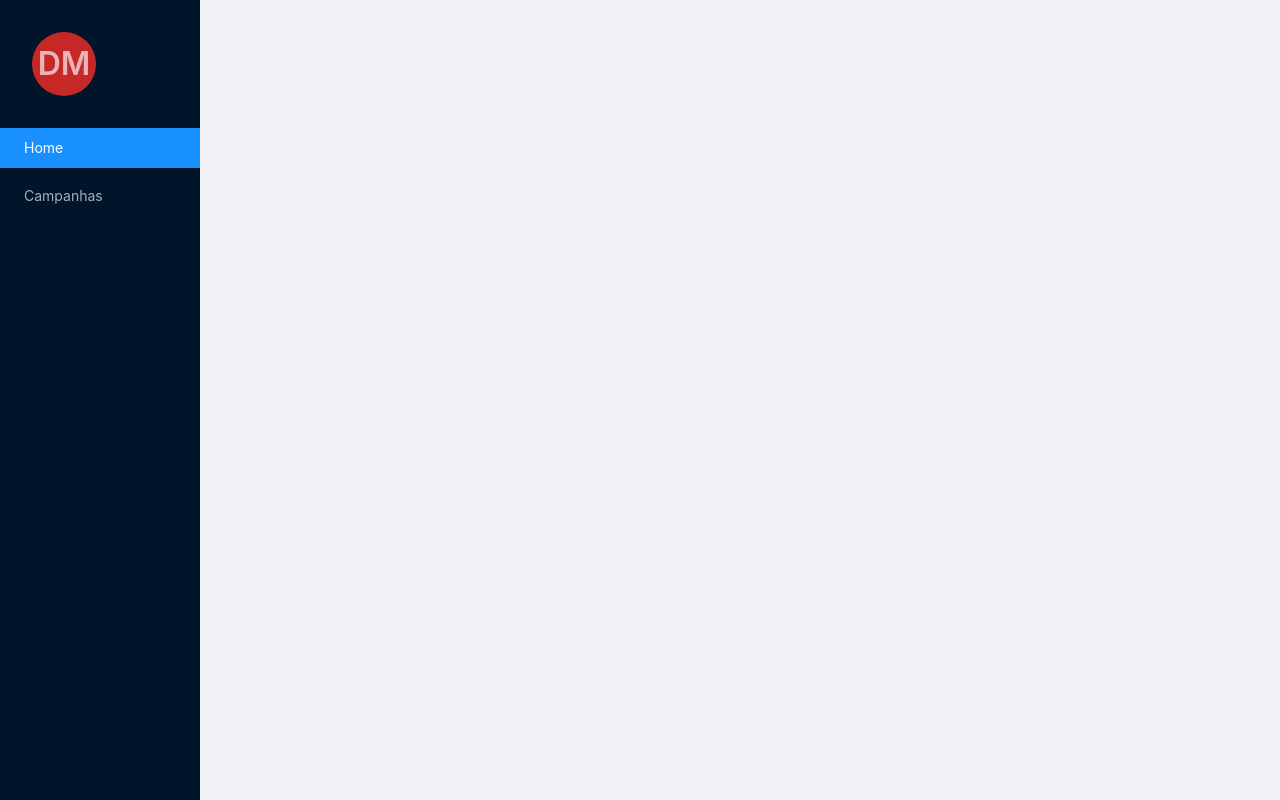
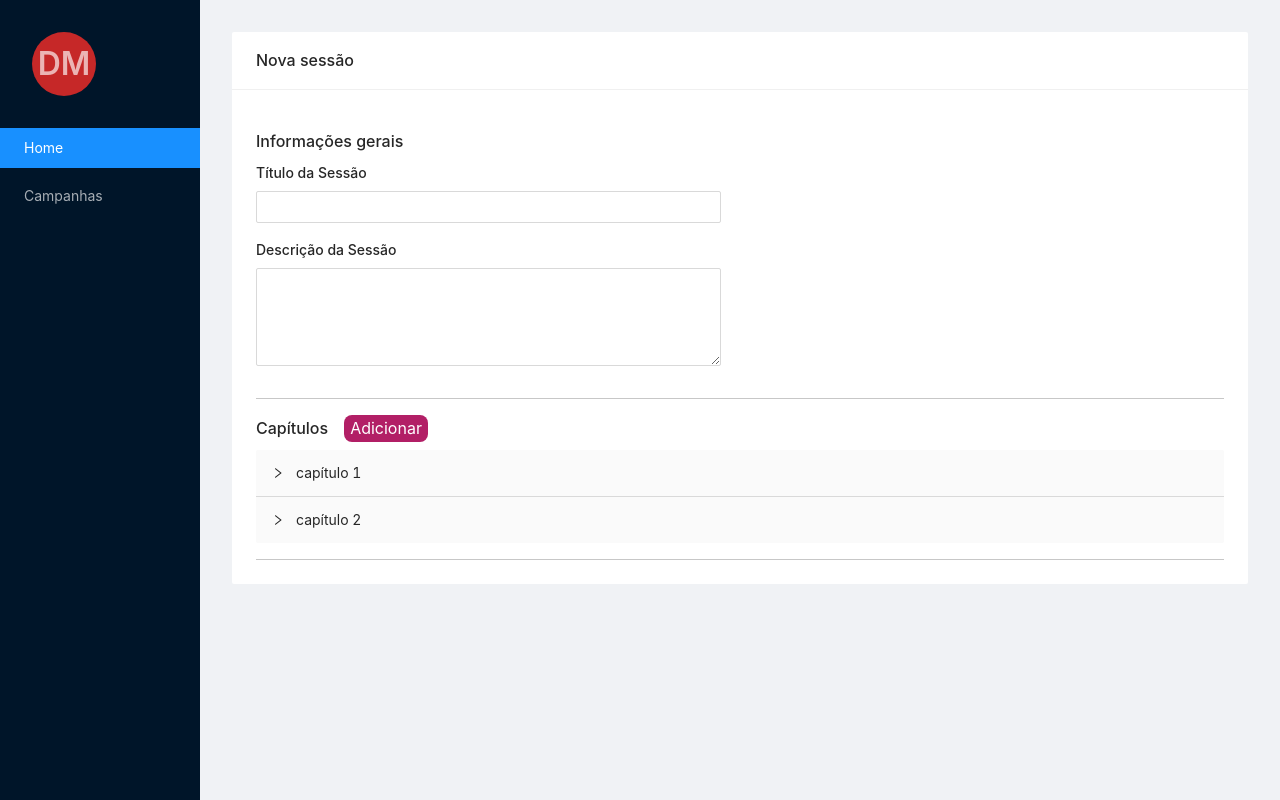
Before and after one commit to Arthuzuga/master-dashboard, a React (Create React App) app: page /sessions/newSession in a window 1280 px wide. Built offline with nearby package versions, Linux system fonts and the light colour scheme.

Commit message:
WIP/feat(EditSession): add create a new session view

```diff
--- a/src/App.js
+++ b/src/App.js
@@ -3,7 +3,7 @@ import styled from "styled-components";
 import { Layout, Menu } from "antd";
 import { BrowserRouter as Router, Switch, Route, Link } from "react-router-dom";
 
-import { Home, Campains, EditCampain } from "./views";
+import { Home, Campains, EditCampain, EditSession } from "./views";
 import { Drawer } from "./Component";
 import "antd/dist/antd.css";
 
@@ -61,6 +61,7 @@ const App = () => {
         <Route exact path="/" component={Home} />
         <Route path="/campains/:id" component={EditCampain} />
         <Route path="/campains" component={Campains} />
+        <Route path="/sessions/newSession" component={EditSession} />
        </Switch>
       </Wrapper>
      </Content>
--- a/src/mock/npcs.js
+++ b/src/mock/npcs.js
@@ -9,7 +9,20 @@ const npcs = [
   bond: "His wife Matilde and his children, Alex and Shiva",
   flaw: "",
   background: "",
-  affiliation: "",
+  affiliation: "Dragon's Horn Tavern",
+  items: [],
+ },
+ {
+  id: "2",
+  name: "Matilde",
+  age: "45 anos",
+  raceType: "Humano",
+  alignment: "Neutral Good",
+  ideal: "",
+  bond: "Her husband Harold and his children, Alex and Shiva",
+  flaw: "",
+  background: "",
+  affiliation: "Dragon's Horn Tavern",
   items: [],
  },
 ];
--- a/src/mock/sessionList.js
+++ b/src/mock/sessionList.js
@@ -1,3 +1,6 @@
+import npcs from "./npcs";
+import playlist from "./playlist";
+
 const sessions = [
  {
   id: "1",
@@ -6,7 +9,19 @@ const sessions = [
   chapters: [
    {
     id: "1",
-    text: "",
+    text:
+     "Os aventureiros irão se encontrar na taverna Chifre de dragão e irão saber ou pelo taverneiro Harold ou pelo quadro de procurados sobre o caso de desaparecimento de pessoas em Delorá",
+    playlist: playlist
+     .filter((playlist) => playlist.name === "Aventura")
+     .flatMap((music) => music.songs),
+    npcs: npcs,
+    magicItems: [],
+    challengers: [],
+    monsters: [],
+   },
+   {
+    id: "2",
+    text: "Vazio",
     playlist: [],
     npcs: [],
     magicItems: [],
--- a/src/views/EditCampain.js
+++ b/src/views/EditCampain.js
@@ -258,7 +258,7 @@ const EditCampain = () => {
    <CampainSection>
     <h1>
      <span>JOGADORES</span>
-     <DeleteButton onClick={OpenAddPlayerForm}>Adicinar</DeleteButton>
+     <DeleteButton onClick={OpenAddPlayerForm}>Adicionar</DeleteButton>
      <AddPlayerForm
       visible={addPlayerFormVisible}
       onClose={() => setPlayerFormVisible(false)}
@@ -284,7 +284,7 @@ const EditCampain = () => {
     <h1>
      <span>SESSÕES</span>
      <DeleteButton onClick={() => history.push("/sessions/newSession")}>
-      Adicinar
+      Adicionar
      </DeleteButton>
     </h1>
     <Collapse accordion bordered={false}>
@@ -303,7 +303,7 @@ const EditCampain = () => {
     <h1>
      <span>NPCs</span>
      <DeleteButton onClick={() => setNPCFormVisible(true)}>
-      Adicinar
+      Adicionar
      </DeleteButton>
      <AddNPCForm
       visible={addNPCFormVisible}
--- /dev/null
+++ b/src/views/EditSession.js
@@ -0,0 +1,230 @@
+import React, { useState, useEffect } from "react";
+import styled from "styled-components";
+import { Card, Input, Collapse } from "antd";
+import sessionList from "../mock/sessionList";
+
+const mock = {
+ id: "1",
+ title: "As Chamas da Noite",
+ description: "Descrição",
+ chapters: [
+  {
+   id: "1",
+   text: "",
+   playlist: [],
+   npcs: [],
+   magicItems: [],
+   challengers: [],
+   monsters: [],
+  },
+ ],
+};
+
+const { TextArea } = Input;
+const { Panel } = Collapse;
+
+const SessionSection = styled.section`
+ padding: 1rem 0;
+ border-bottom: 1px solid #c7c7c7;
+ display: flex;
+ flex-direction: column;
+ font-size: 16px;
+`;
+
+const SessionInfo = styled.h2`
+ font-size: 14px;
+`;
+
+// const EditButton = styled.button`
+//  border: 1px solid #767676;
+//  border-radius: 8px;
+//  background-color: #373737;
+//  color: white;
+//  font-weight: 400;
+//  cursor: pointer;
+// `;
+const DeleteButton = styled.button`
+ border: none;
+ border-radius: 8px;
+ background-color: #b21f66;
+ color: white;
+ font-weight: 400;
+ cursor: pointer;
+ margin-left: 1rem;
+`;
+const PlayerItem = styled.div`
+ display: flex;
+ flex-direction: column;
+ align-items: flex-start;
+ width: 100%;
+ padding: 1rem;
+`;
+
+const PlayerInfo = styled.div`
+ width: 100%;
+ display: flex;
+ flex-direction: column;
+ justify-content: flex-start;
+ word-break: normal;
+ margin: 1rem 0;
+ padding: 0.5rem;
+ border-bottom: 1px solid #c7c7c7;
+`;
+
+const PlayerInfoTitle = styled.span`
+ font-weight: bold;
+`;
+
+const EditSession = () => {
+ const [id, setId] = useState("");
+ const [title, setTitle] = useState("");
+ const [description, setDescription] = useState("");
+ const [chapters, setChapters] = useState([]);
+ //  const [newChapter, setNewChapter] = useState("");
+
+ useEffect(() => {
+  setId((Math.random() * 100).toFixed(0));
+  console.log(id);
+  const chapterList = sessionList[0].chapters;
+  setChapters(chapterList);
+ }, [id]);
+
+ return (
+  <Card title="Nova sessão" bordered={false} style={{ width: "100%" }}>
+   <SessionSection>
+    <h1>Informações gerais</h1>
+    <div>
+     <SessionInfo>Título da Sessão</SessionInfo>
+     <Input
+      value={title}
+      onChange={(e) => setTitle(e.target.value)}
+      style={{ width: "48%", marginBottom: "1rem" }}
+     />
+    </div>
+    <div>
+     <SessionInfo>Descrição da Sessão</SessionInfo>
+     <TextArea
+      rows={4}
+      value={description}
+      onChange={(e) => setDescription(e.target.value)}
+      style={{ width: "48%", marginBottom: "1rem" }}
+     />
+    </div>
+   </SessionSection>
+   <SessionSection>
+    <h1>
+     <span>Capítulos</span>
+     <DeleteButton onClick={() => console.log("oi")}>Adicionar</DeleteButton>
+    </h1>
+    <Collapse accordion bordered={false}>
+     {chapters.map(
+      ({ id, text, npcs, playlist, monsters, challengers, magicItems }) => (
+       <Panel key={id} header={`capítulo ${id}`}>
+        <PlayerItem>
+         <PlayerInfo>
+          <PlayerInfoTitle>Texto:</PlayerInfoTitle>
+          <span>{text}</span>
+         </PlayerInfo>
+
+         <PlayerInfo>
+          <PlayerInfoTitle>NPCs:</PlayerInfoTitle>
+          <div>
+           {npcs.length > 0 ? (
+            npcs.map(({ id, name }) => (
+             <div key={id} style={{ margin: "1rem 0" }}>
+              <PlayerInfoTitle>Nome:</PlayerInfoTitle>
+              <span> {name}</span>
+             </div>
+            ))
+           ) : (
+            <div style={{ margin: "1rem 0" }}>
+             <PlayerInfoTitle>Não há NPCs selecionados</PlayerInfoTitle>
+            </div>
+           )}
+          </div>
+         </PlayerInfo>
+         <PlayerInfo>
+          <PlayerInfoTitle>Músicas:</PlayerInfoTitle>
+          <div>
+           {playlist.length > 0 ? (
+            playlist.map(({ id, title }) => (
+             <div key={id} style={{ margin: "1rem 0" }}>
+              <PlayerInfoTitle>Título:</PlayerInfoTitle>
+              <span> {title}</span>
+             </div>
+            ))
+           ) : (
+            <div style={{ margin: "1rem 0" }}>
+             <PlayerInfoTitle>Não há músicas selecionadas</PlayerInfoTitle>
+            </div>
+           )}
+          </div>
+         </PlayerInfo>
+         <PlayerInfo>
+          <PlayerInfoTitle>Monstros:</PlayerInfoTitle>
+          <div>
+           {monsters.length > 0 ? (
+            monsters.map(({ id, title }) => (
+             <div key={id} style={{ margin: "1rem 0" }}>
+              <PlayerInfoTitle>Título:</PlayerInfoTitle>
+              <span> {title}</span>
+             </div>
+            ))
+           ) : (
+            <div style={{ margin: "1rem 0" }}>
+             <PlayerInfoTitle>Não há monstros selecionados</PlayerInfoTitle>
+            </div>
+           )}
+          </div>
+         </PlayerInfo>
+        </PlayerItem>
+        <PlayerItem>
+         <PlayerInfo>
+          <PlayerInfoTitle>Desafios:</PlayerInfoTitle>
+          <div>
+           {challengers.length > 0 ? (
+            challengers.map(({ id, title }) => (
+             <div key={id} style={{ margin: "1rem 0" }}>
+              <PlayerInfoTitle>Título:</PlayerInfoTitle>
+              <span> {title}</span>
+             </div>
+            ))
+           ) : (
+            <div style={{ margin: "1rem 0" }}>
+             <PlayerInfoTitle>Não há desafios selecionados</PlayerInfoTitle>
+            </div>
+           )}
+          </div>
+         </PlayerInfo>
+        </PlayerItem>
+        <PlayerItem>
+         <PlayerInfo>
+          <PlayerInfoTitle>Itens Mágicos:</PlayerInfoTitle>
+          <div>
+           {magicItems.length > 0 ? (
+            magicItems.map(({ id, title }) => (
+             <div key={id} style={{ margin: "1rem 0" }}>
+              <PlayerInfoTitle>Título:</PlayerInfoTitle>
+              <span> {title}</span>
+             </div>
+            ))
+           ) : (
+            <div style={{ margin: "1rem 0" }}>
+             <PlayerInfoTitle>
+              Não há itens mágicos selecionados
+             </PlayerInfoTitle>
+            </div>
+           )}
+          </div>
+         </PlayerInfo>
+        </PlayerItem>
+       </Panel>
+      )
+     )}
+    </Collapse>
+   </SessionSection>
+  </Card>
+ );
+};
+
+export default EditSession;
--- a/src/views/index.js
+++ b/src/views/index.js
@@ -1,3 +1,4 @@
 export { default as Home } from "./Home";
 export { default as Campains } from "./Campains";
 export { default as EditCampain } from "./EditCampain";
+export { default as EditSession } from "./EditSession";
```
